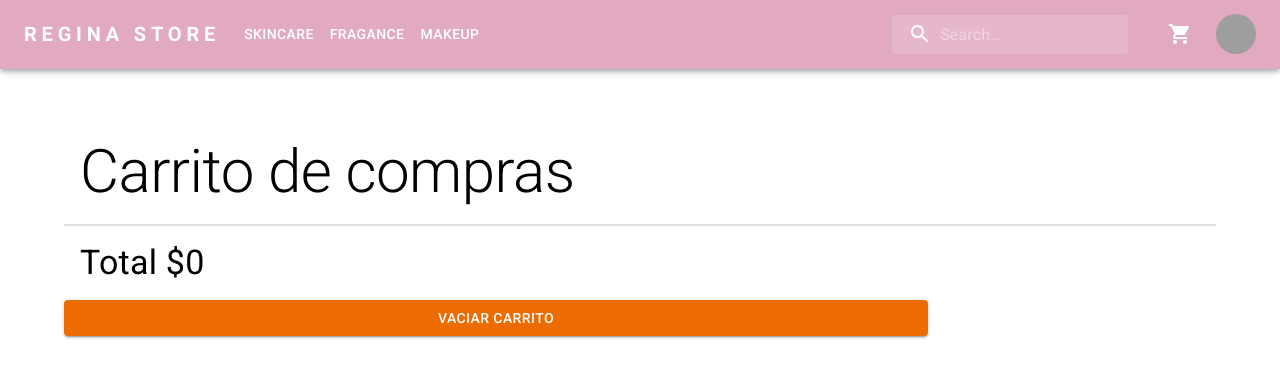
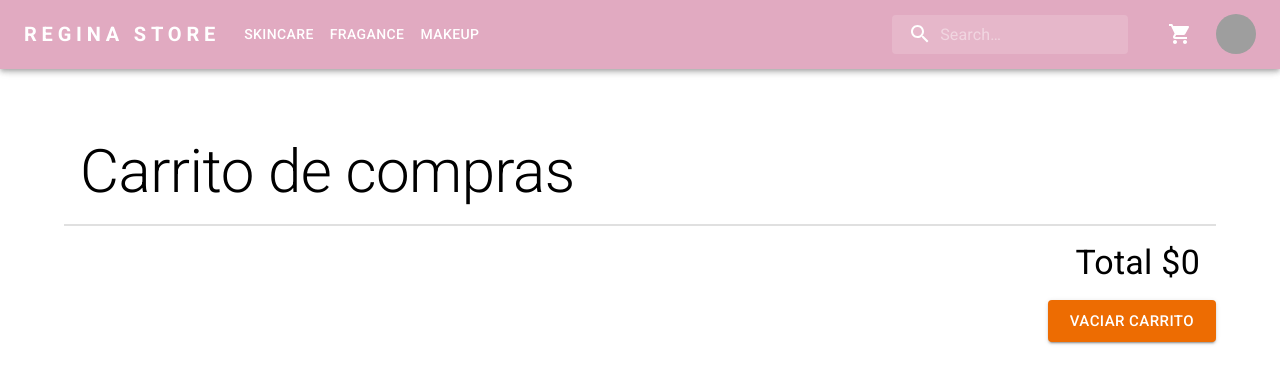
Before and after one commit to ReginaMarinozzi/ReactJS-Proyecto-Final, a React (Create React App) app: page /cart in a window 1280 px wide. Shown: the top 384 px of the page. Built offline with nearby package versions, Linux system fonts and the light colour scheme; grey boxes are pictures that could not be loaded.

Commit message:
arreglos

```diff
--- a/src/components/Cart/Cart.js
+++ b/src/components/Cart/Cart.js
@@ -19,9 +19,9 @@ const Cart = () => {
             <Divider />
 
             {cart.map((item) => (
-
-                <Container key={item.id} sx={{ display: 'flex', alignItems: 'center', justifyContent: 'flex-start' }}>
-                    <Box sx={{ width: "10%", padding: 2  }} component='img' src={item.img} alt={item.name} />
+                <>
+                    <Container key={item.id} sx={{ display: 'flex', alignItems: 'center', justifyContent: 'space-between' }}>
+                        <Box sx={{ width: "10%", padding: 2 }} component='img' src={item.img} alt={item.name} />
                         <Typography sx={{ padding: 2 }} variant="h5">{item.nombre} </Typography>
                         <Typography sx={{ padding: 2 }} variant="h6">Precio $ {item.precio} </Typography>
                         <Typography sx={{ padding: 2 }} variant="h6">{item.cantidad} </Typography>
@@ -29,17 +29,21 @@ const Cart = () => {
                             <DeleteIcon />
                         </Button>
                     </Container>
-
+                    <Divider />
+                </>
             ))}
 
             <Divider />
 
-            <Typography variant="h4" sx={{ padding: 2 }} >
+            <Typography variant="h4" sx={{ margin: 2, textAlign: 'right' }} >
                 Total ${cartTotal()}
             </Typography>
-            <Button variant='contained' sx={{ width: '75%' }} color='warning' onClick={emptyCart}>
+            <Box sx={{ textAlign: 'right' }}>
+                <Button variant='contained' color='warning' size='large' onClick={emptyCart}>
                     Vaciar carrito
                 </Button>
+
+            </Box>
 
         </Container>
     )
```
Lines whose indentation alone changed are shown as unchanged.
